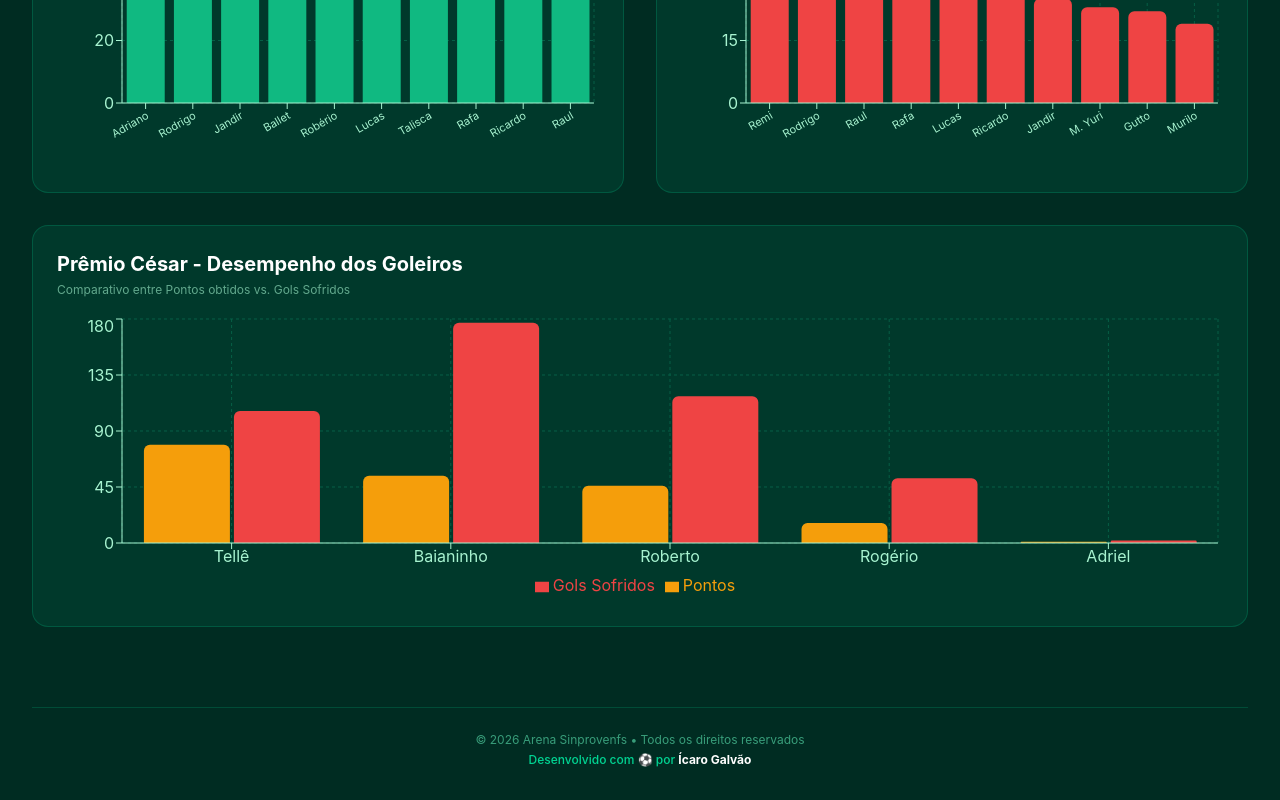
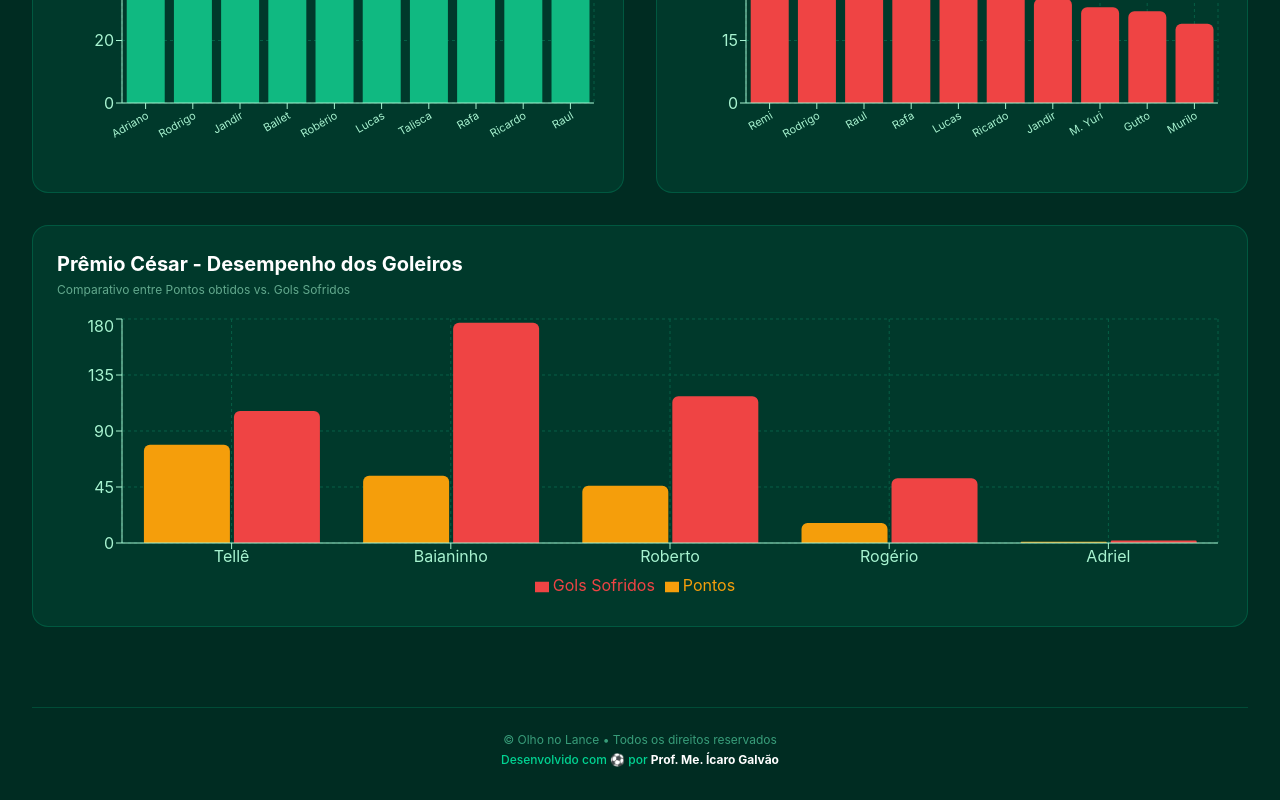
Before and after one commit to arenasinprovenfs/premio2026, a React (Vite) app: page / in a window 1280 px wide. Shown: the part 636-1436 px from the top of the page. Built offline with nearby package versions, Linux system fonts and the light colour scheme.

Commit message:
Adicionando titulacao Prof. Me. Ícaro Galvão aos creditos

```diff
--- a/src/App.jsx
+++ b/src/App.jsx
@@ -1,8 +1,8 @@
 import React, { useState, useEffect } from 'react';
 import { BarChart, Bar, XAxis, YAxis, Tooltip, ResponsiveContainer, CartesianGrid, Legend } from 'recharts';
 
-// CREDITYS DO DESENVOLVEDOR (EXCLUSIVO NO RODAPÉ)
-const NOME_DESENVOLVEDOR = "Ícaro Galvão";
+// CRÉDITOS DO DESENVOLVEDOR (COM TITULAÇÃO)
+const NOME_DESENVOLVEDOR = "Prof. Me. Ícaro Galvão";
 
 export const ASSOCIADOS_OPCOES = [
   "Adriano", "Albino", "Amaury", "André", "Babinha", "Ballet", "Beradeiro", "Canário",
@@ -264,7 +264,7 @@ export default function App() {
   return (
     <div className="min-h-screen bg-emerald-950 text-emerald-50 p-4 md:p-8 font-sans flex flex-col justify-between">
       <div>
-        {/* Cabeçalho Original */}
+        {/* Cabeçalho */}
         <header className="mb-8 border-b border-emerald-800/60 pb-6 flex flex-col md:flex-row justify-between items-start md:items-center gap-4">
           <div className="flex items-center gap-4">
             <img
@@ -825,9 +825,9 @@ export default function App() {
         )}
       </div>
 
-      {/* RODAPÉ EXCLUSIVO DO DESENVOLVEDOR */}
+      {/* RODAPÉ */}
       <footer className="mt-12 pt-6 border-t border-emerald-800/60 text-center text-xs text-emerald-300/60">
-        <p>© 2026 Arena Sinprovenfs • Todos os direitos reservados</p>
+        <p>© Olho no Lance • Todos os direitos reservados</p>
         <p className="mt-1 font-medium text-emerald-400">
           Desenvolvido com ⚽ por <span className="text-white font-bold">{NOME_DESENVOLVEDOR}</span>
         </p>
```
